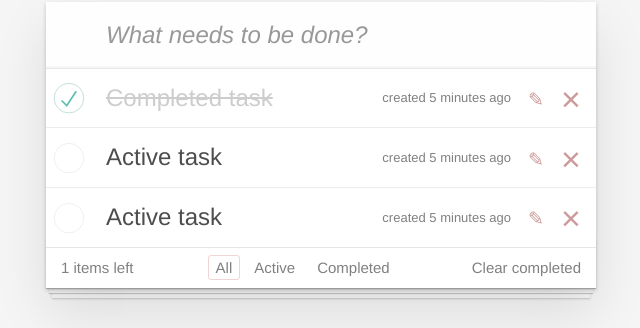
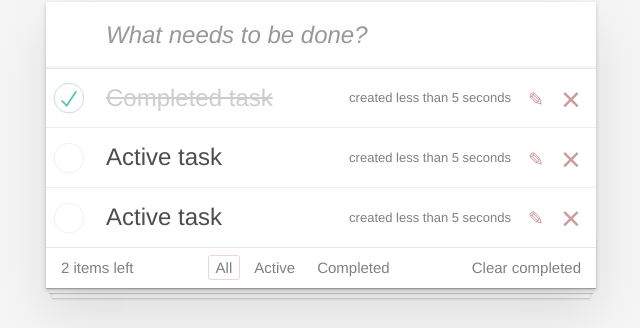
Before and after one commit to roman-rachkov/kata-todo-app, a React (Vite) app: page / in a window 1280 px wide. Shown: the part 128-456 px from the top of the page, without its empty margins (319-959 px from the left). Built offline with nearby package versions, Linux system fonts and the light colour scheme.

Commit message:
Complete first version with states

```diff
--- a/package.json
+++ b/package.json
@@ -9,6 +9,7 @@
     "preview": "vite preview"
   },
   "dependencies": {
+    "date-fns": "^2.29.3",
     "react": "^18.2.0",
     "react-dom": "^18.2.0"
   },
--- a/src/App.jsx
+++ b/src/App.jsx
@@ -1,4 +1,4 @@
-import React, { useState } from "react";
+import React, { useMemo, useState } from "react";
 import NewTaskForm from "./componenents/newTaskForm";
 import Footer from "./componenents/footer.jsx";
 import TaskList from "./componenents/taskList.jsx";
@@ -25,6 +25,8 @@ function App() {
     },
   ]);
 
+  const [filter, setFilter] = useState(null);
+
   const addTask = (taskDescription) => {
     const task = {
       id: crypto.randomUUID(),
@@ -38,10 +40,11 @@ function App() {
 
   const updateTask = (task) => {
     const index = tasks.findIndex((t) => t.id === task.id);
-    if (index) {
+
+    if (index !== -1) {
       const tmpArr = tasks.slice();
       tmpArr.splice(index, 1, task);
-      setTasks([...tmpArr]);
+      setTasks(tmpArr);
     }
   };
 
@@ -49,13 +52,33 @@ function App() {
     setTasks(tasks.filter((t) => t.id !== taskId));
   };
 
+  const removeCompleted = () => {
+    setTasks(tasks.filter((t) => !t.completed));
+  };
+
+  const left = (() => tasks.filter((t) => t.completed === false).length)();
+
+  const filteredTasks = (() =>
+    !filter
+      ? tasks
+      : tasks.filter((t) => t.completed === (filter === "completed")))();
+
   return (
     <section className="todoapp">
       <NewTaskForm create={addTask} />
       <section className="main">
-        <TaskList tasks={tasks} remove={removeTask} update={updateTask} />
+        <TaskList
+          tasks={filteredTasks}
+          remove={removeTask}
+          update={updateTask}
+        />
       </section>
-      <Footer />
+      <Footer
+        left={left}
+        filter={filter}
+        setFilter={setFilter}
+        removeCompleted={removeCompleted}
+      />
     </section>
   );
 }
--- /dev/null
+++ b/src/componenents/UI/button.jsx
@@ -0,0 +1,7 @@
+import React from "react";
+
+const Button = (props) => {
+  return <button {...props}>{props.children}</button>;
+};
+
+export default Button;
--- /dev/null
+++ b/src/componenents/UI/icon-button.jsx
@@ -0,0 +1,10 @@
+import React from "react";
+import Button from "./button.jsx";
+
+const IconButton = (props) => {
+  return (
+    <Button className={["icon", props.icon].join(" ")} {...props}></Button>
+  );
+};
+
+export default IconButton;
--- a/src/componenents/footer.jsx
+++ b/src/componenents/footer.jsx
@@ -1,23 +1,40 @@
 import React from "react";
+import Button from "./UI/button.jsx";
 
-const Footer = () => {
+const Footer = ({ left, filter, setFilter, removeCompleted }) => {
   return (
     <footer className="footer">
-      <span className="todo-count">1 items left</span>
+      <span className="todo-count">{left} items left</span>
       <ul className="filters">
         <li>
-          <button className="selected">All</button>
+          <Button
+            className={!filter ? "selected" : ""}
+            onClick={() => setFilter(null)}
+          >
+            All
+          </Button>
         </li>
         <li>
-          <button>Active</button>
+          <Button
+            className={filter && filter === "active" ? "selected" : ""}
+            onClick={() => setFilter("active")}
+          >
+            Active
+          </Button>
         </li>
         <li>
-          <button>Completed</button>
+          <Button
+            className={filter === "completed" ? "selected" : ""}
+            onClick={() => setFilter("completed")}
+          >
+            Completed
+          </Button>
         </li>
       </ul>
-      <button className="clear-completed">Clear completed</button>
+      <Button className="clear-completed" onClick={removeCompleted}>
+        Clear completed
+      </Button>
     </footer>
   );
 };
-
 export default Footer;
--- a/src/componenents/task.jsx
+++ b/src/componenents/task.jsx
@@ -1,14 +1,20 @@
-import React, { useState, watch } from "react";
+import React, { useState } from "react";
 import ToggleCheckbox from "./UI/ToggleCheckbox.jsx";
 import Input from "./UI/input.jsx";
+import IconButton from "./UI/icon-button.jsx";
+import { formatDistanceToNow } from "date-fns";
 
 const Task = ({ task, update, remove }) => {
   const [editing, setEditing] = useState(false);
-  const [currentTask, setTask] = useState(task);
+  const [taskDescription, setDescription] = useState(task.description);
 
   const updateTask = () => {
     setEditing(false);
-    update(currentTask);
+    update({ ...task, description: taskDescription });
+  };
+
+  const handleCompleted = (event) => {
+    update({ ...task, completed: event.target.checked });
   };
 
   const classes = [task.completed ? "completed" : "", editing ? "editing" : ""];
@@ -16,28 +22,22 @@ const Task = ({ task, update, remove }) => {
   return (
     <li className={classes.join(" ")}>
       <div className="view">
-        <ToggleCheckbox
-          checked={task.completed}
-          onChange={(event) => {
-            setTask({
-              ...currentTask,
-              completed: event.target.checked,
-            });
-            updateTask();
-          }}
-        />
+        <ToggleCheckbox checked={task.completed} onChange={handleCompleted} />
         <label>
           <span className="description">{task.description}</span>
-          <span className="created">created 5 minutes ago</span>
+          <span className="created">
+            created{" "}
+            {formatDistanceToNow(task.created, { includeSeconds: true })}
+          </span>
         </label>
-        <button
-          className="icon icon-edit"
+        <IconButton
+          icon="icon-edit"
           onClick={() => setEditing(true)}
-        ></button>
-        <button
-          className="icon icon-destroy"
+        ></IconButton>
+        <IconButton
+          icon="icon-destroy"
           onClick={() => remove(task.id)}
-        ></button>
+        ></IconButton>
       </div>
       {editing ? (
         <form action="#" method="POST" onSubmit={updateTask}>
@@ -45,10 +45,8 @@ const Task = ({ task, update, remove }) => {
             type="text"
             className="edit"
             placeholder="Editing task"
-            value={currentTask.description}
-            onChange={(event) =>
-              setTask({ ...currentTask, description: event.target.value })
-            }
+            value={taskDescription}
+            onChange={(event) => setDescription(event.target.value)}
           />
         </form>
       ) : (
```
Also changed, not shown: 1 other file (tests, documents, lock files or other folders).
